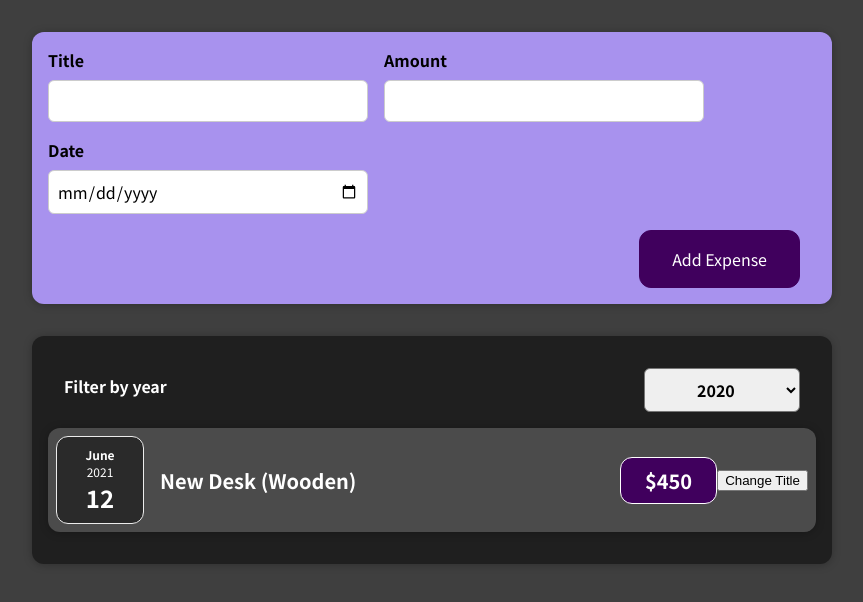
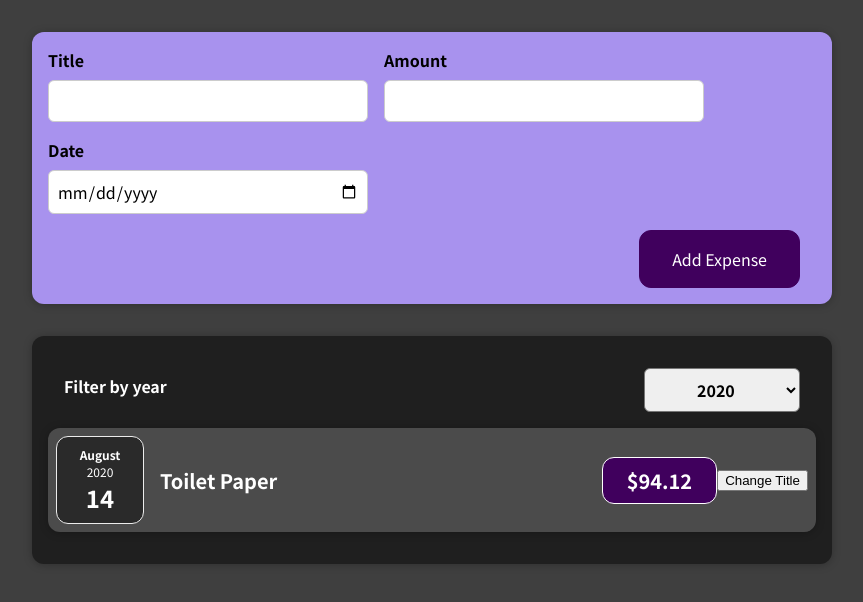
Before and after one commit to FrankBishop/01-starting-setup, a React (Create React App) app: page / in a window 1280 px wide. Shown: the top 602 px of the page, without its empty margins (208-1071 px from the left). Built offline with nearby package versions, Linux system fonts and the light colour scheme.

Commit message:
Assignment 3 finished

```diff
--- a/src/App.js
+++ b/src/App.js
@@ -3,19 +3,19 @@ import NewExpense from "./components/NewExpense/NewExpense";
 import React, { useState } from "react";
 
 const dummyExpenses = [
-  // {
-  //   id: "e1",
-  //   title: "Toilet Paper",
-  //   amount: 94.12,
-  //   date: new Date(2020, 7, 14),
-  // },
-  // { id: "e2", title: "New TV", amount: 799.49, date: new Date(2021, 2, 12) },
-  // {
-  //   id: "e3",
-  //   title: "Car Insurance",
-  //   amount: 294.67,
-  //   date: new Date(2021, 2, 28),
-  // },
+  {
+    id: "e1",
+    title: "Toilet Paper",
+    amount: 94.12,
+    date: new Date(2020, 7, 14),
+  },
+  { id: "e2", title: "New TV", amount: 799.49, date: new Date(2021, 2, 12) },
+  {
+    id: "e3",
+    title: "Car Insurance",
+    amount: 294.67,
+    date: new Date(2021, 2, 28),
+  },
   {
     id: "e4",
     title: "New Desk (Wooden)",
--- a/src/components/Expenses/Expenses.js
+++ b/src/components/Expenses/Expenses.js
@@ -11,18 +11,33 @@ function Expenses(props) {
     setYear(event.target.value);
   };
 
+  const filteredArray = props.items.filter(
+    (expense) => expense.date.getFullYear().toString() === year
+  );
+
   return (
     <div>
       <Card className="expenses">
-        <ExpenseFilter selectedYear= {year} yearChangeHandler={yearChangeHandler} />
-        {props.items.map((expense) => (
+        <ExpenseFilter
+          selectedYear={year}
+          yearChangeHandler={yearChangeHandler}
+        />
+        {/* {props.items.map((expense) => (
           <ExpenseItem
             key={expense.id}
             title={expense.title}
             amount={expense.amount}
             date={expense.date}
-            />
-          ))}
+          />
+        ))} */}
+        {filteredArray.map((expense) => (
+          <ExpenseItem
+            key={expense.id}
+            title={expense.title}
+            amount={expense.amount}
+            date={expense.date}
+          />
+        ))}
       </Card>
     </div>
   );
```
Also changed, not shown: 1 other file (tests, documents, lock files or other folders).
